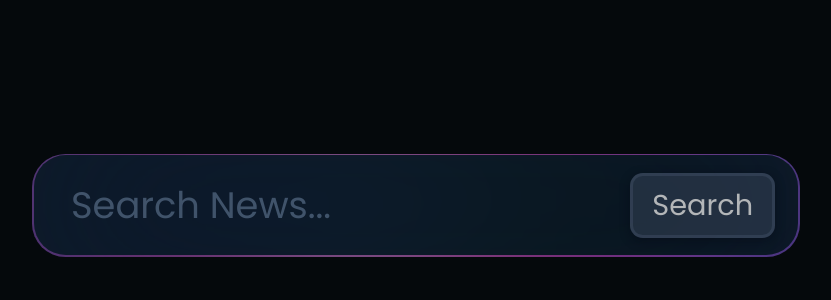
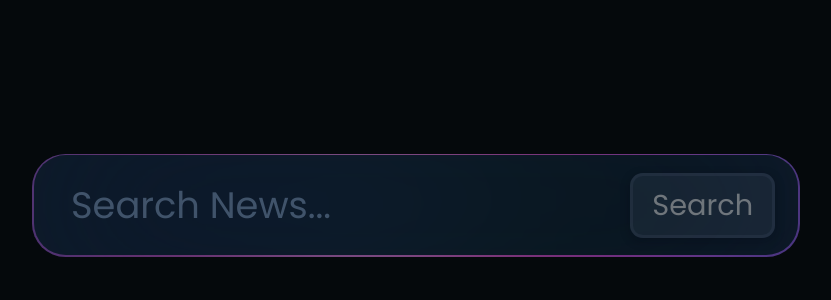
Before and after one commit to Samanbz/SearchEngineApp, a Next.js app: page / in a window 1280 px wide. Shown: the top 300 px of the page, without its empty margins (224-1055 px from the left). Built offline with nearby package versions, Linux system fonts and the light colour scheme.

Commit message:
search input regex conditions

```diff
--- a/app/components/SearchBar/SearchBar.tsx
+++ b/app/components/SearchBar/SearchBar.tsx
@@ -6,6 +6,7 @@ import SearchResult from "../types/SearchResult";
 import MeshBackground from "../MeshBackground/MeshBackground";
 import NamedEntity from "../types/NamedEntity";
 import { motion } from "framer-motion";
+
 const SearchBar = ({
     setSearchResults,
     setNamedEntities,
@@ -20,6 +21,12 @@ const SearchBar = ({
     loading: boolean;
 }) => {
     const [searchQuery, setSearchQuery] = useState("");
+
+    const [responseStati, setResponseStati] = useState({
+        searchResults: 0,
+        namedEntities: 0,
+        summary: 0,
+    });
 
     const fetchData = async () => {
         setLoading(true);
@@ -36,6 +43,8 @@ const SearchBar = ({
         const namedEntities = await fetchNamedEntities(results);
         setLoading(false);
         setNamedEntities(namedEntities);
+
+        console.log(responseStati);
     };
 
     const fetchSummary = async (results: SearchResult[]) => {
@@ -50,10 +59,13 @@ const SearchBar = ({
                     topic: searchQuery,
                 }
             );
+
             const summary = response.data.summary;
+
             if (!summary) return;
             setSearchQuery("");
-            console.log(summary);
+            setResponseStati((prev) => ({ ...prev, summary: response.status }));
+
             return summary;
         } catch (error) {
             throw error;
@@ -71,8 +83,15 @@ const SearchBar = ({
                     urls: top_urls,
                 }
             );
+
             const namedEntities = response.data.named_entities;
+
             if (!namedEntities) return;
+
+            setResponseStati((prev) => ({
+                ...prev,
+                namedEntities: response.status,
+            }));
 
             return namedEntities.length > 30
                 ? namedEntities.slice(0, 30)
@@ -84,13 +103,19 @@ const SearchBar = ({
 
     const fetchSearchResults = async () => {
         try {
-            const results = await axios.get(
+            const response = await axios.get(
                 process.env.NEXT_PUBLIC_API_URL + "/search",
                 {
                     params: { query: searchQuery, language: "en" },
                 }
             );
-            return results.data.results;
+
+            setResponseStati((prev) => ({
+                ...prev,
+                searchResults: response.status,
+            }));
+
+            return response.data.results;
         } catch (error) {
             throw error;
         }
@@ -124,10 +149,16 @@ const SearchBar = ({
                 />
                 <button
                     className={styles.submit_button}
-                    disabled={loading}
+                    disabled={
+                        loading ||
+                        !searchQuery.match("^[a-zA-Z0-9]*$") ||
+                        searchQuery.length < 3
+                    }
                     onClick={() => fetchData()}
                     style={
-                        loading
+                        loading ||
+                        !searchQuery.match(/^[a-zA-Z\s]+[0-9]*$/) ||
+                        searchQuery.length < 3
                             ? { opacity: 0.6, cursor: "not-allowed" }
                             : { opacity: 1, cursor: "pointer" }
                     }
```
